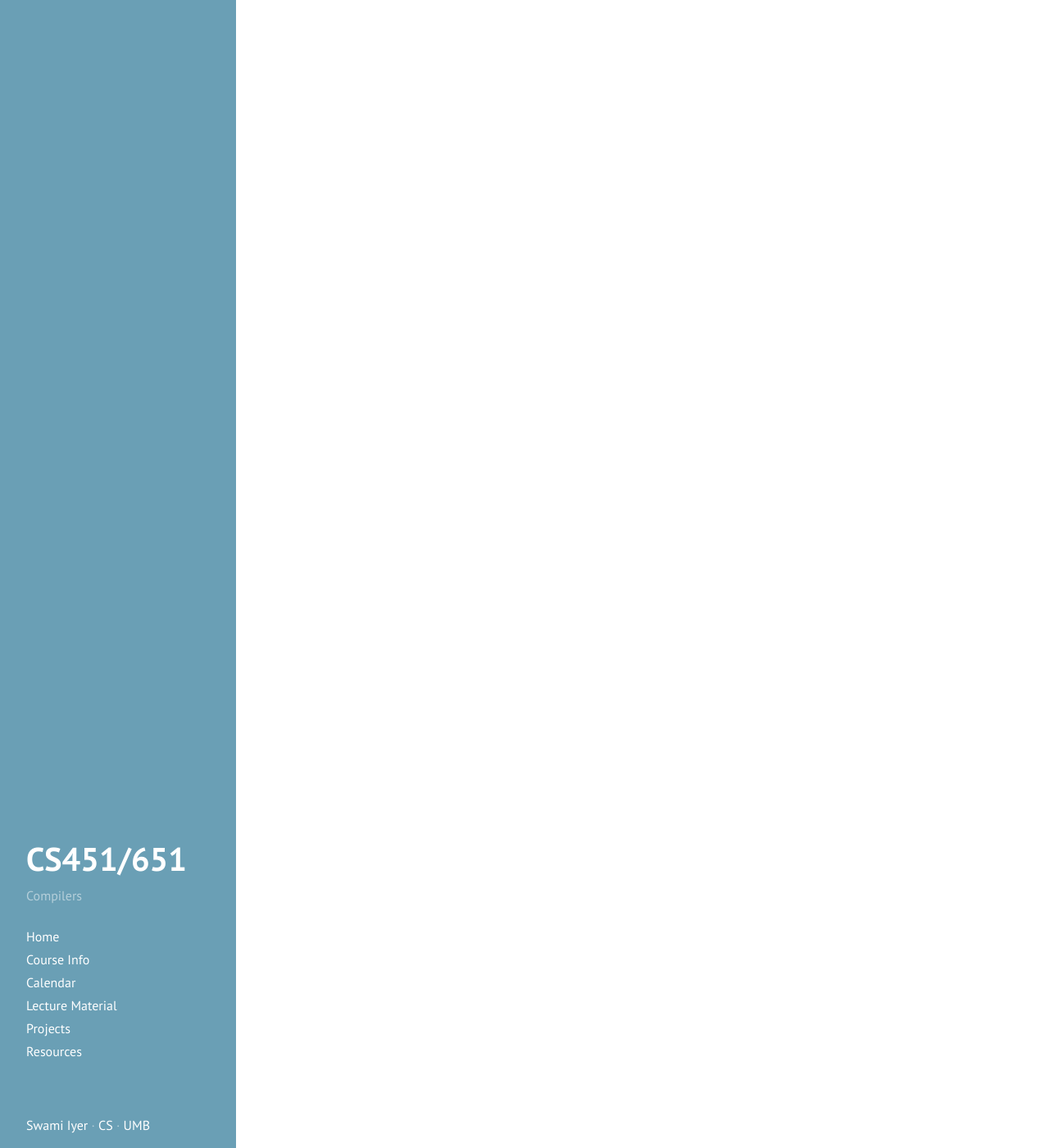
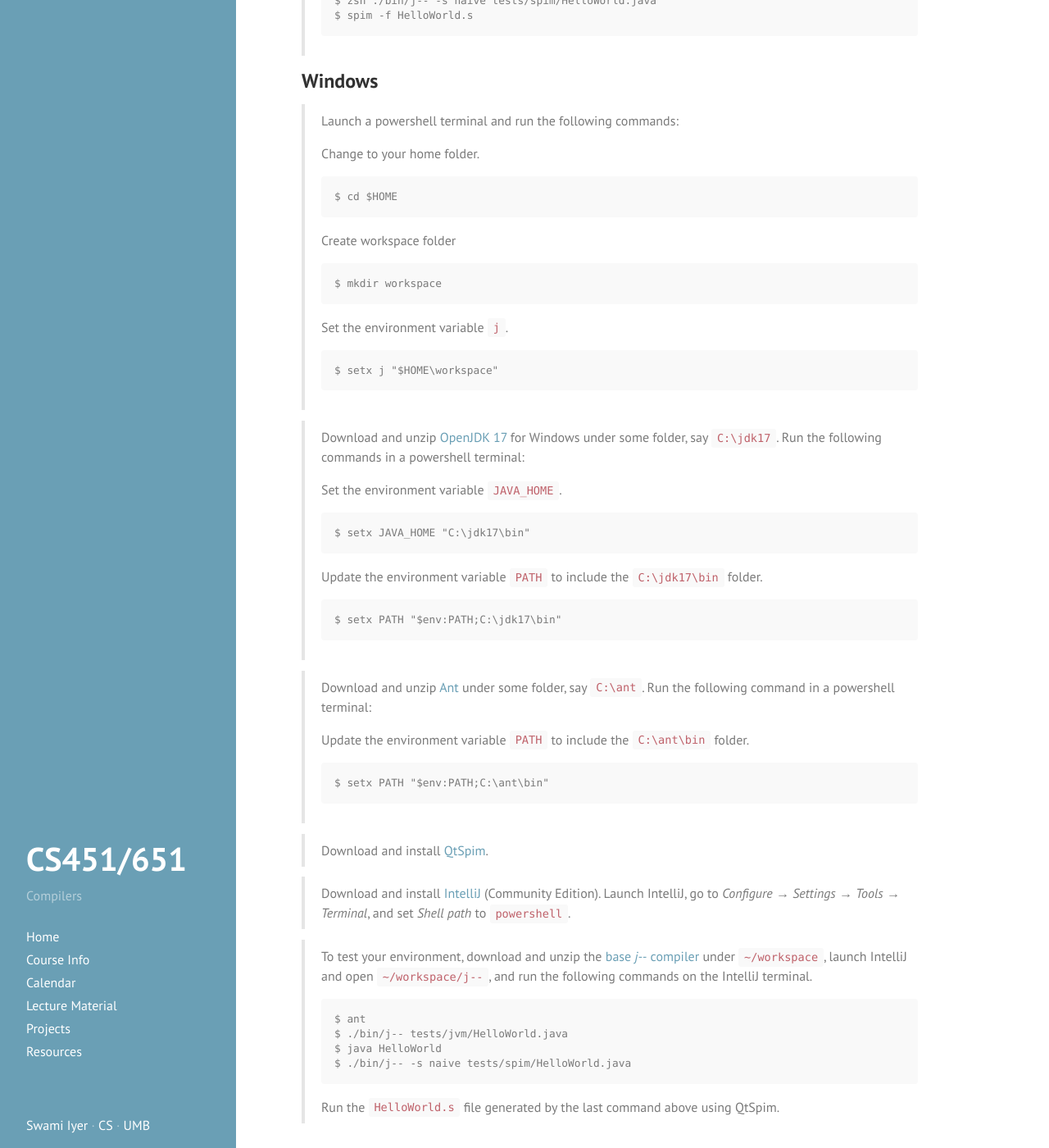
Before and after one commit to swamiiyer/swamiiyer.github.io, a Jekyll site: the page built from _pages/cs451/programming_environment.md, in a window 1280 px wide and 1400 px high, scrolled down 1827 px. Shown: the whole window at 82% size. Built offline with Jekyll 4.4.1, drawn with Linux system fonts in a browser that asks for light colours; some of the changed text lies outside the part shown.

Commit message:
Added programming environment instructions

````diff
--- a/_pages/cs451/programming_environment.md
+++ b/_pages/cs451/programming_environment.md
@@ -5,8 +5,139 @@ title: Programming Environment Setup
 exclude: true
 ---
 
-### Ubuntu Linux
+## Ubuntu Linux
 
-### Mac OS X
+> Launch a terminal and run the following commands:
+>
+> Change to your home folder.
+```
+$ cd $HOME
+```
+>
+> Install OpenJDK, ant, and spim.
+```
+$ sudo apt-get install openjdk-17-jdk ant spim
+```
+>
+> Create workspace folder.
+```
+$ mkdir workspace
+```
+>
+> Set the environment variable `j`.
+```
+$ echo "export j=$HOME/workspace" >> $HOME/.bashrc
+```
 
-### Windows
+> Download and install
+[IntelliJ](https://www.jetbrains.com/idea/download/#section=linux) (Community Edition).
+
+> To test your environment, download and unzip the
+[base *j\-\-* compiler](https://www.cs.umb.edu/j--/j--.zip) under `~/workspace`, launch IntelliJ and open `~/workspace/j--`, and run the following commands on the IntelliJ terminal.
+```
+$ ant
+$ bash ./bin/j-- tests/jvm/HelloWorld.java
+$ java HelloWorld
+$ bash ./bin/j-- -s naive tests/spim/HelloWorld.java
+$ spim -f HelloWorld.s
+```
+
+## Mac OS X
+
+> Launch a terminal and run the following commands:
+>
+> Change to your home folder.
+```
+$ cd $HOME
+```
+>
+> Install brew.
+```
+$ /bin/bash -c "$(curl -fsSL https://raw.githubusercontent.com/Homebrew/install/HEAD/install.sh)"
+```
+>
+> Install OpenJDK, ant, and spim.
+```
+$ brew install openjdk@17 ant spim
+```
+>
+> Create workspace folder.
+```
+$ mkdir workspace
+```
+>
+> Set the environment variable `j`.
+```
+$ echo "export j=$HOME/workspace" >> $HOME/.zshenv
+```
+
+> Download and install
+[IntelliJ](https://www.jetbrains.com/idea/download/#section=mac) (Community Edition).
+
+> To test your environment, download and unzip the
+[base *j\-\-* compiler](https://www.cs.umb.edu/j--/j--.zip) under `~/workspace`, launch IntelliJ and open `~/workspace/j--`, and run the following commands on the IntelliJ terminal.
+```
+$ ant
+$ zsh ./bin/j-- tests/jvm/HelloWorld.java
+$ java HelloWorld
+$ zsh ./bin/j-- -s naive tests/spim/HelloWorld.java
+$ spim -f HelloWorld.s
+```
+
+## Windows
+
+> Launch a powershell terminal and run the following commands:
+>
+> Change to your home folder.
+```
+$ cd $HOME
+```
+>
+> Create workspace folder
+```
+$ mkdir workspace
+```
+> Set the environment variable `j`.
+```
+$ setx j "$HOME\workspace"
+```
+
+> Download and unzip [OpenJDK
+> 17](https://download.java.net/openjdk/jdk17/ri/openjdk-17+35_windows-x64_bin.zip)
+> for Windows under some folder, say `C:\jdk17`. Run the following commands in a powershell terminal:
+>
+> Set the environment variable `JAVA_HOME`.
+```
+$ setx JAVA_HOME "C:\jdk17\bin"
+```
+> Update the environment variable `PATH` to include the `C:\jdk17\bin`
+folder.
+```
+$ setx PATH "$env:PATH;C:\jdk17\bin"
+```
+
+> Download and unzip
+> [Ant](https://dlcdn.apache.org//ant/binaries/apache-ant-1.10.14-bin.zip)
+> under some folder, say `C:\ant`.  Run the following command in a powershell terminal:
+>
+> Update the environment variable `PATH` to include the `C:\ant\bin`
+> folder.
+```
+$ setx PATH "$env:PATH;C:\ant\bin"
+```
+
+> Download and install [QtSpim](https://sourceforge.net/projects/spimsimulator/files/).
+
+> Download and install
+> [IntelliJ](https://www.jetbrains.com/idea/download/#section=windows)
+> (Community Edition). Launch IntelliJ, go to *Configure* &rarr; *Settings* &rarr; *Tools* &rarr; *Terminal*, and set *Shell path* to `powershell`.
+
+> To test your environment, download and unzip the
+[base *j\-\-* compiler](https://www.cs.umb.edu/j--/j--.zip) under `~/workspace`, launch IntelliJ and open `~/workspace/j--`, and run the following commands on the IntelliJ terminal.
+```
+$ ant
+$ ./bin/j-- tests/jvm/HelloWorld.java
+$ java HelloWorld
+$ ./bin/j-- -s naive tests/spim/HelloWorld.java
+```
+> Run the `HelloWorld.s` file generated by the last command above using QtSpim.
````
Also changed, not shown: _pages/cs451/resources.md (+1 -1 lines).
